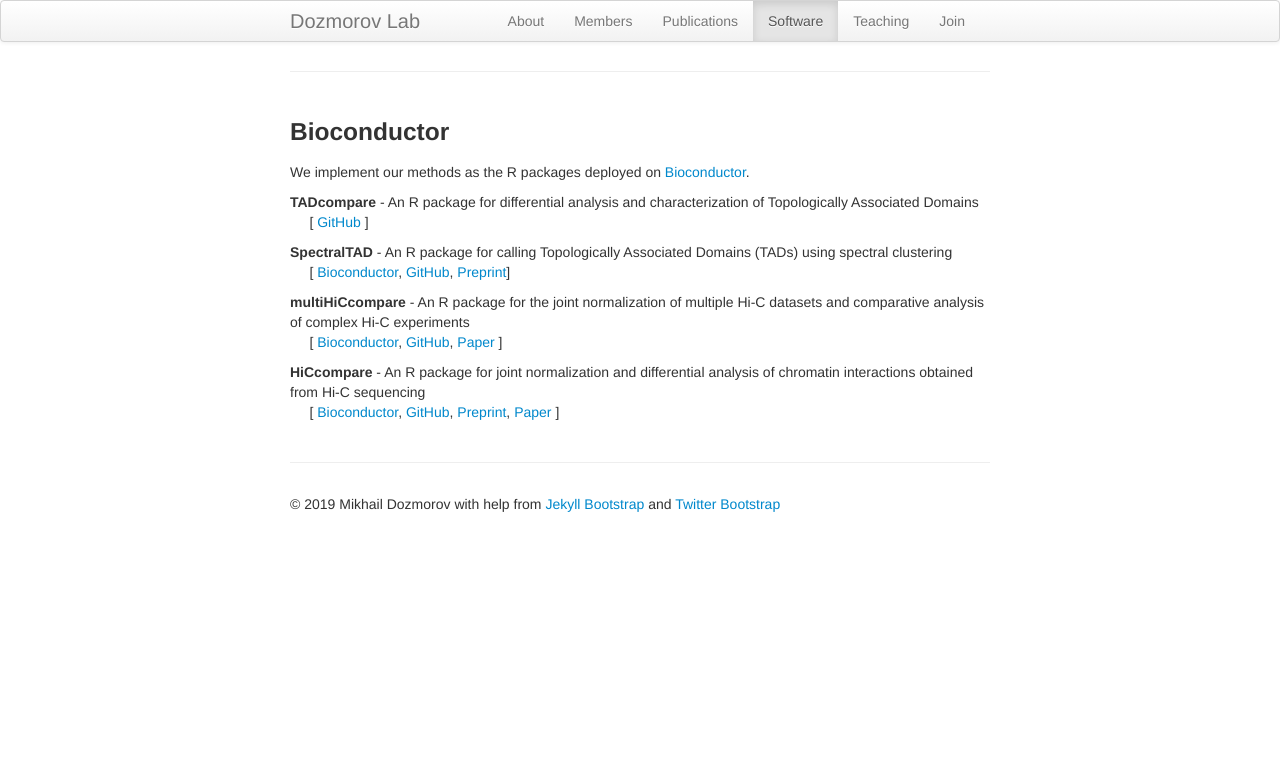
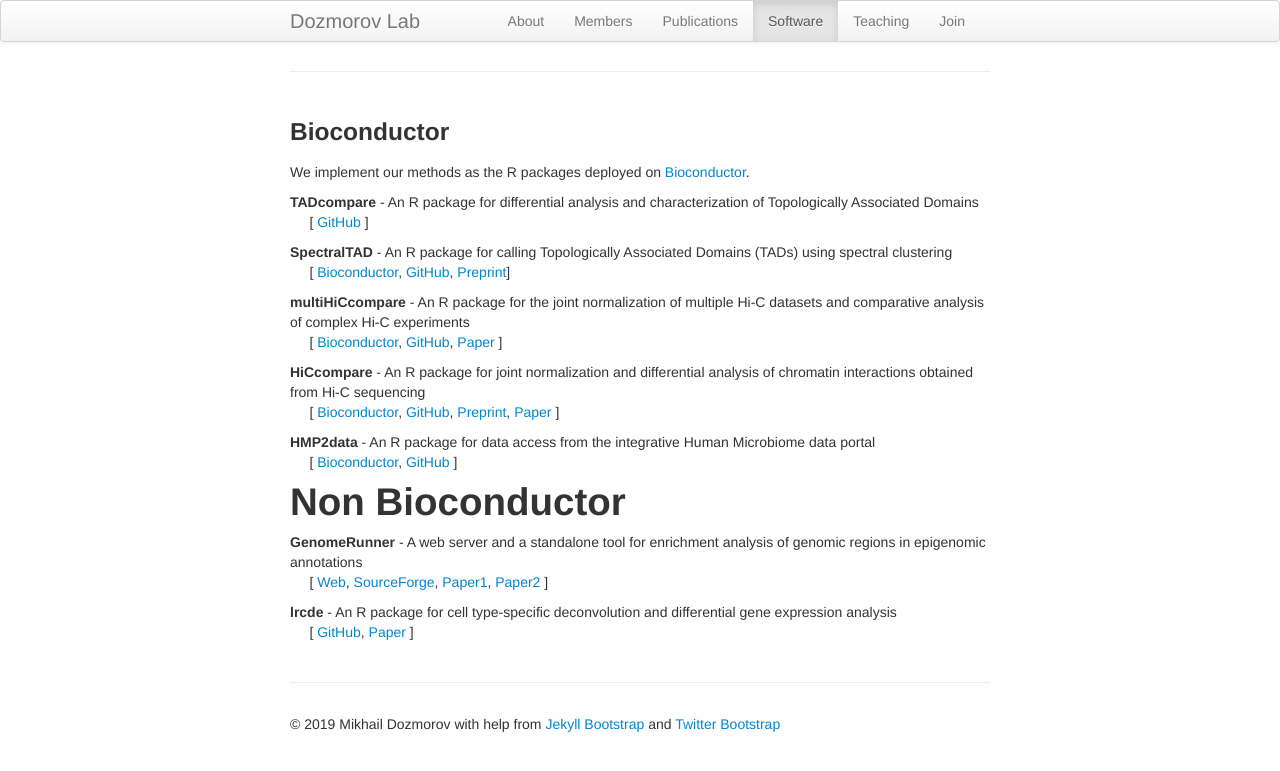
Before and after one commit to dozmorovlab/dozmorovlab.github.io, a Jekyll site: the page built from 04-software.md, in a window 1280 px wide. Shown: the top 771 px of the page. Built offline with Jekyll 4.4.1, drawn with Linux system fonts in a browser that asks for light colours.

Commit message:
Finish software section

```diff
--- a/04-software.md
+++ b/04-software.md
@@ -22,17 +22,13 @@ We implement our methods as the R packages deployed on [Bioconductor](http://www
 **HiCcompare** - An R package for joint normalization and differential analysis of chromatin interactions obtained from Hi-C sequencing
 <br>&nbsp;&nbsp;&nbsp;&nbsp;&nbsp;[ [Bioconductor](https://bioconductor.org/packages/devel/bioc/html/HiCcompare.html), [GitHub](https://github.com/dozmorovlab/HiCcompare), [Preprint](https://www.biorxiv.org/content/10.1101/147850v2), [Paper](http://www.ncbi.nlm.nih.gov/pubmed/30064362) ]
 
-<!--
-HMP2data	An R package for data access from the integrative Human Microbiome data portal	https://github.com/dozmorovlab/HMP2Data
-https://bioconductor.org/packages/devel/
-data/experiment/html/HMP2Data.html
+**HMP2data** - An R package for data access from the integrative Human Microbiome data portal
+<br>&nbsp;&nbsp;&nbsp;&nbsp;&nbsp;[ [Bioconductor](https://bioconductor.org/packages/devel/data/experiment/html/HMP2Data.html), [GitHub](https://github.com/dozmorovlab/HMP2Data) ]
 
 # Non Bioconductor
 
-GenomeRunner	A web server and a standalone tool for enrichment analysis of genomic regions in epigenomic annotations. PMID: 27153607 and PMID: 22155868.
-http://integrativegenomics.org/
-https://sourceforge.net/p/genomerunner
+**GenomeRunner** - A web server and a standalone tool for enrichment analysis of genomic regions in epigenomic annotations
+<br>&nbsp;&nbsp;&nbsp;&nbsp;&nbsp;[ [Web](http://integrativegenomics.org/), [SourceForge](https://sourceforge.net/p/genomerunner), [Paper1](http://www.ncbi.nlm.nih.gov/pubmed/27153607), [Paper2](http://www.ncbi.nlm.nih.gov/pubmed/22155868) ]
 
-lrcde	An R package for cell type-specific deconvolution and differential gene expression analysis. PMID: 27766949
-https://github.com/mdozmorov/lrcde.dev
--->
+**lrcde** - An R package for cell type-specific deconvolution and differential gene expression analysis
+<br>&nbsp;&nbsp;&nbsp;&nbsp;&nbsp;[ [GitHub](https://github.com/mdozmorov/lrcde.dev), [Paper](http://www.ncbi.nlm.nih.gov/pubmed/27766949) ]
```
